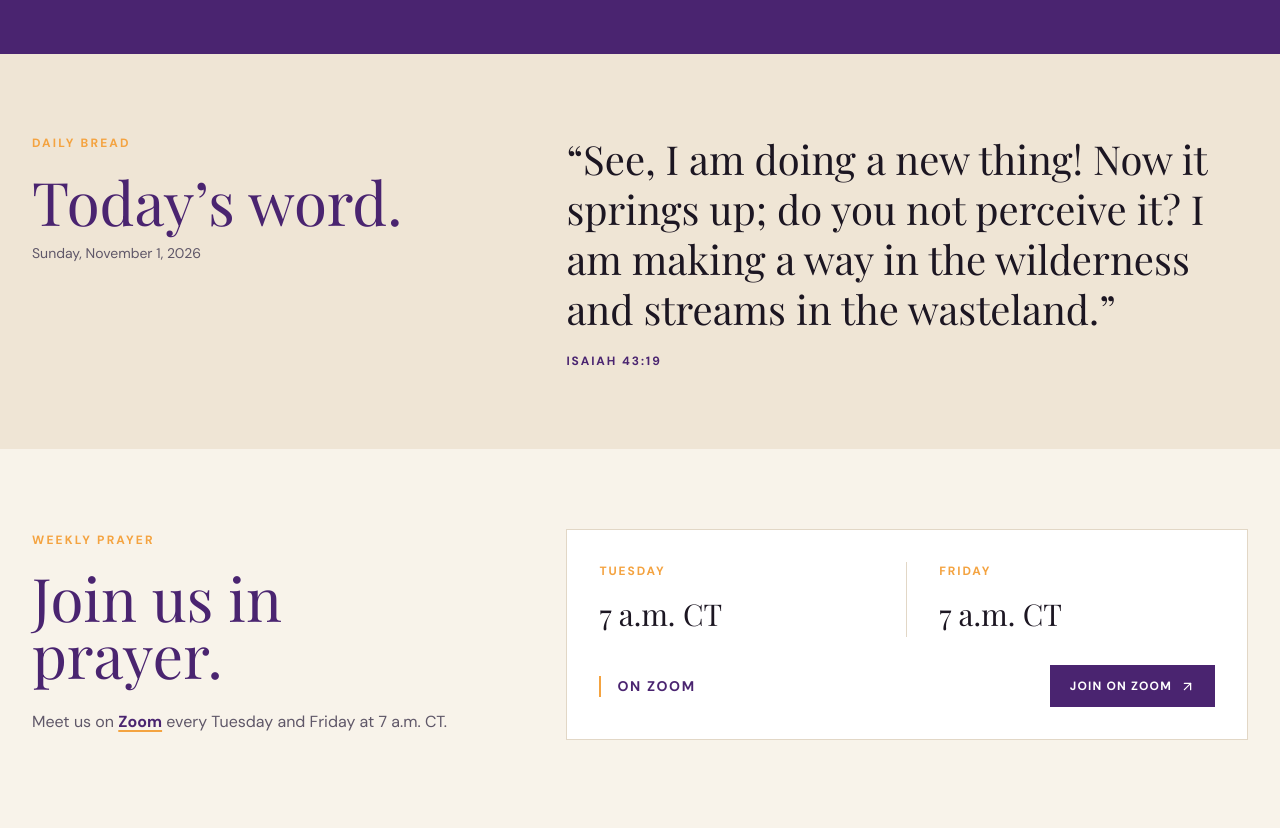
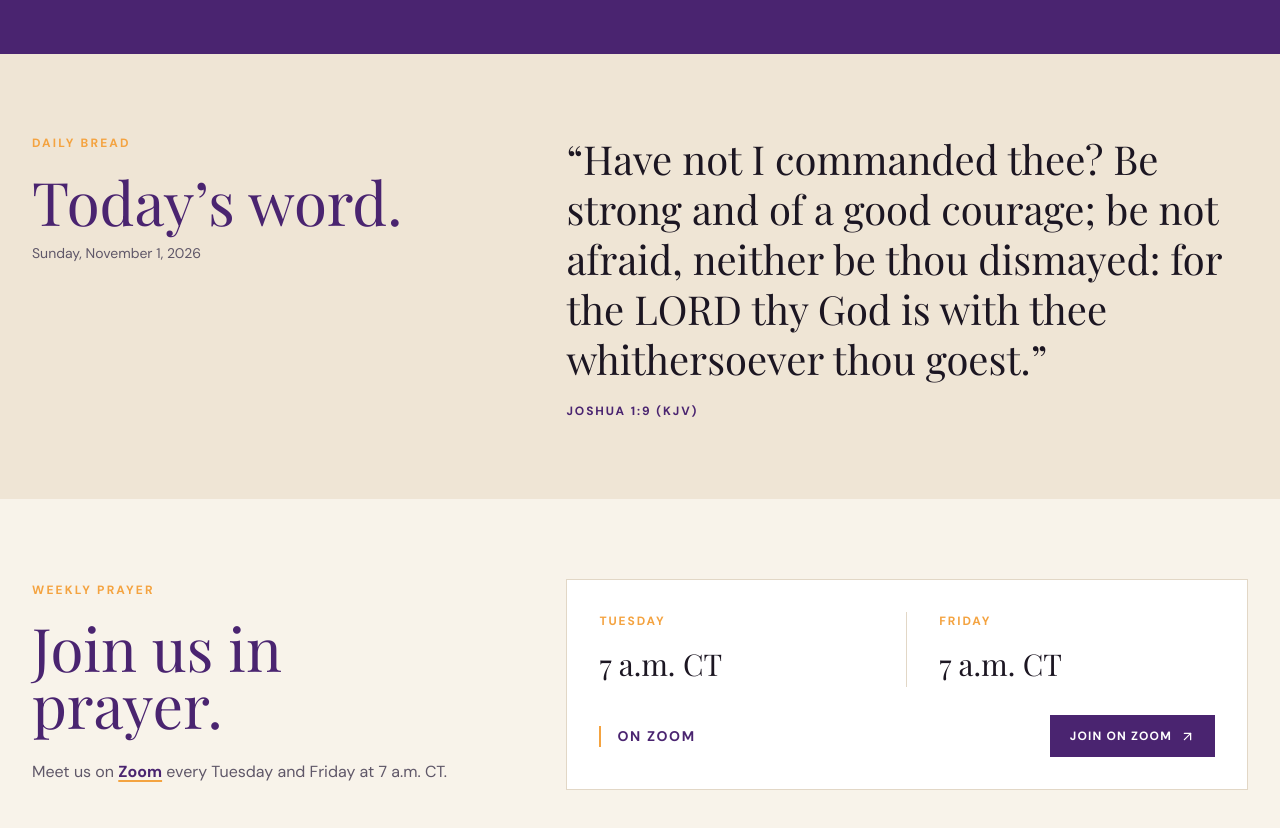
Before and after one commit to tariq121/fcuchurch, a plain HTML site: page index.html in a window 1280 px wide. Shown: the part 1180-2008 px from the top of the page. Drawn offline with nearby package versions, Linux system fonts and the light colour scheme.

Commit message:
Add sheet-driven daily Bible verse
The homepage Daily Bread section can now show a verse chosen per
weekday in a Google Sheet (reference or topic, per-row translation
dropdown, optional note). A Google Apps Script (google-apps-script/)
turns the sheet into JSON using bible-api.com; setup steps are in its
README. Until VERSE_ENDPOINT is set in main.js the site shows built-in
backup verses, now exact KJV text, using church (Central) time.

Co-Authored-By: Claude Sonnet 5.5 <noreply@anthropic.com>

```diff
--- a/assets/css/styles.css
+++ b/assets/css/styles.css
@@ -695,3 +695,14 @@ img.missing { visibility: hidden; }
 .mission .video-frame { box-shadow: 0 20px 40px -20px rgba(0, 0, 0, 0.6); }
 .video-caption.on-dark { color: var(--white); }
 @media (min-width: 640px) { .mission h2 { font-size: 3.75rem; } }
+
+/* Daily verse: smooth reveal while the sheet answers, and the optional note */
+.daily-bread blockquote { transition: opacity 0.25s; }
+.daily-bread.is-loading blockquote { opacity: 0; }
+.daily-bread .verse-note {
+  margin-top: 1.25rem;
+  font-family: var(--font-sans);
+  font-size: 1rem;
+  line-height: 1.75rem;
+  color: var(--muted);
+}
--- a/assets/js/main.js
+++ b/assets/js/main.js
@@ -15,43 +15,111 @@
   });
 
   // ---------- Daily Bread (verse of the day) ----------
-  var verses = [
-    ["The Lord is my shepherd; I shall not want.", "Psalm 23:1"],
-    ["Trust in the Lord with all your heart, and lean not on your own understanding.", "Proverbs 3:5"],
-    ["I can do all things through Christ who strengthens me.", "Philippians 4:13"],
-    ["For I know the plans I have for you, declares the Lord, plans to prosper you and not to harm you, plans to give you hope and a future.", "Jeremiah 29:11"],
-    ["Be kind and compassionate to one another, forgiving each other, just as in Christ God forgave you.", "Ephesians 4:32"],
-    ["Therefore, if anyone is in Christ, the new creation has come: the old has gone, the new is here!", "2 Corinthians 5:17"],
-    ["Come to me, all you who are weary and burdened, and I will give you rest.", "Matthew 11:28"],
-    ["The Lord is close to the brokenhearted and saves those who are crushed in spirit.", "Psalm 34:18"],
-    ["If we confess our sins, he is faithful and just and will forgive us our sins and purify us from all unrighteousness.", "1 John 1:9"],
-    ["And we know that in all things God works for the good of those who love him.", "Romans 8:28"],
-    ["Have I not commanded you? Be strong and courageous. Do not be afraid; do not be discouraged, for the Lord your God will be with you wherever you go.", "Joshua 1:9"],
-    ["See, I am doing a new thing! Now it springs up; do you not perceive it? I am making a way in the wilderness and streams in the wasteland.", "Isaiah 43:19"],
-    ["Give, and it will be given to you. A good measure, pressed down, shaken together and running over.", "Luke 6:38"],
-    ["Now faith is confidence in what we hope for and assurance about what we do not see.", "Hebrews 11:1"],
-    ["The steadfast love of the Lord never ceases; his mercies never come to an end; they are new every morning.", "Lamentations 3:22-23"],
-    ["But those who hope in the Lord will renew their strength. They will soar on wings like eagles.", "Isaiah 40:31"],
-    ["As far as the east is from the west, so far has he removed our transgressions from us.", "Psalm 103:12"],
-    ["Cast all your anxiety on him because he cares for you.", "1 Peter 5:7"],
-    ["Let us not become weary in doing good, for at the proper time we will reap a harvest if we do not give up.", "Galatians 6:9"],
-    ["For where two or three gather in my name, there am I with them.", "Matthew 18:20"],
-    ["Bear with each other and forgive one another if any of you has a grievance against someone. Forgive as the Lord forgave you.", "Colossians 3:13"]
+  // The church edits each weekday's verse in a Google Sheet. The Google Apps
+  // Script in google-apps-script/Code.gs turns that sheet into JSON; paste its
+  // web-app URL into VERSE_ENDPOINT. While it is blank, slow, or returns an
+  // error, the built-in KJV verses below are shown instead, so this section
+  // always has something to display.
+  var VERSE_ENDPOINT = "";
+  var CHURCH_TZ = "America/Chicago";
+
+  // Built-in backup verses (King James Version, public domain): [reference, text]
+  var fallbackVerses = [
+    ["Psalm 23:1", "The LORD is my shepherd; I shall not want."],
+    ["Proverbs 3:5", "Trust in the LORD with all thine heart; and lean not unto thine own understanding."],
+    ["Philippians 4:13", "I can do all things through Christ which strengtheneth me."],
+    ["Jeremiah 29:11", "For I know the thoughts that I think toward you, saith the LORD, thoughts of peace, and not of evil, to give you an expected end."],
+    ["Ephesians 4:32", "And be ye kind one to another, tenderhearted, forgiving one another, even as God for Christ’s sake hath forgiven you."],
+    ["2 Corinthians 5:17", "Therefore if any man be in Christ, he is a new creature: old things are passed away; behold, all things are become new."],
+    ["Matthew 11:28", "Come unto me, all ye that labour and are heavy laden, and I will give you rest."],
+    ["Psalm 34:18", "The LORD is nigh unto them that are of a broken heart; and saveth such as be of a contrite spirit."],
+    ["1 John 1:9", "If we confess our sins, he is faithful and just to forgive us our sins, and to cleanse us from all unrighteousness."],
+    ["Romans 8:28", "And we know that all things work together for good to them that love God, to them who are the called according to his purpose."],
+    ["Joshua 1:9", "Have not I commanded thee? Be strong and of a good courage; be not afraid, neither be thou dismayed: for the LORD thy God is with thee whithersoever thou goest."],
+    ["Isaiah 43:19", "Behold, I will do a new thing; now it shall spring forth; shall ye not know it? I will even make a way in the wilderness, and rivers in the desert."],
+    ["Luke 6:38", "Give, and it shall be given unto you; good measure, pressed down, and shaken together, and running over, shall men give into your bosom. For with the same measure that ye mete withal it shall be measured to you again."],
+    ["Hebrews 11:1", "Now faith is the substance of things hoped for, the evidence of things not seen."],
+    ["Lamentations 3:22-23", "It is of the LORD’S mercies that we are not consumed, because his compassions fail not. They are new every morning: great is thy faithfulness."],
+    ["Isaiah 40:31", "But they that wait upon the LORD shall renew their strength; they shall mount up with wings as eagles; they shall run, and not be weary; and they shall walk, and not faint."],
+    ["Psalm 103:12", "As far as the east is from the west, so far hath he removed our transgressions from us."],
+    ["1 Peter 5:7", "Casting all your care upon him; for he careth for you."],
+    ["Galatians 6:9", "And let us not be weary in well doing: for in due season we shall reap, if we faint not."],
+    ["Matthew 18:20", "For where two or three are gathered together in my name, there am I in the midst of them."],
+    ["Colossians 3:13", "Forbearing one another, and forgiving one another, if any man have a quarrel against any: even as Christ forgave you, so also do ye."]
   ];
 
   var verseEl = document.querySelector("[data-daily-verse]");
   if (verseEl) {
+    var textEl = verseEl.querySelector("[data-verse-text]");
+    var refEl = verseEl.querySelector("[data-verse-ref]");
+    var noteEl = verseEl.querySelector("[data-verse-note]");
+    var dateEl = verseEl.querySelector("[data-verse-date]");
+
     var now = new Date();
-    var start = new Date(now.getFullYear(), 0, 0);
-    var dayOfYear = Math.floor((now - start) / 86400000);
-    var verse = verses[dayOfYear % verses.length];
-    verseEl.querySelector("[data-verse-text]").textContent = "“" + verse[0] + "”";
-    verseEl.querySelector("[data-verse-ref]").textContent = verse[1];
-    var dateEl = verseEl.querySelector("[data-verse-date]");
+    var todayKey = now.toLocaleDateString("en-CA", { timeZone: CHURCH_TZ }); // YYYY-MM-DD, church time
     if (dateEl) {
       dateEl.textContent = now.toLocaleDateString("en-US", {
-        weekday: "long", month: "long", day: "numeric", year: "numeric"
+        weekday: "long", month: "long", day: "numeric", year: "numeric", timeZone: CHURCH_TZ
       });
+    }
+
+    var showVerse = function (v) {
+      textEl.textContent = "“" + v.text + "”";
+      refEl.textContent = v.reference + (v.translation ? " (" + v.translation + ")" : "");
+      refEl.title = v.translationName || "";
+      if (noteEl) {
+        noteEl.textContent = v.note || "";
+        noteEl.hidden = !v.note;
+      }
+    };
+
+    var showFallback = function () {
+      var p = todayKey.split("-");
+      var day = Math.floor(Date.UTC(+p[0], +p[1] - 1, +p[2]) / 86400000);
+      var f = fallbackVerses[day % fallbackVerses.length];
+      showVerse({ reference: f[0], text: f[1], translation: "KJV", translationName: "King James Version" });
+    };
+
+    // Remember the sheet's answer for 30 minutes so page-to-page navigation is instant.
+    var CACHE_KEY = "fcu-verse-v1";
+    var CACHE_MS = 30 * 60 * 1000;
+    var readCache = function () {
+      try {
+        var c = JSON.parse(localStorage.getItem(CACHE_KEY));
+        if (c && c.day === todayKey && Date.now() - c.at < CACHE_MS) return c.verse;
+      } catch (e) { /* storage unavailable */ }
+      return null;
+    };
+    var writeCache = function (verse) {
+      try {
+        localStorage.setItem(CACHE_KEY, JSON.stringify({ day: todayKey, at: Date.now(), verse: verse }));
+      } catch (e) { /* storage unavailable */ }
+    };
+
+    var cached = VERSE_ENDPOINT ? readCache() : null;
+    if (cached) {
+      showVerse(cached);
+    } else if (!VERSE_ENDPOINT || !window.fetch) {
+      showFallback();
+    } else {
+      verseEl.classList.add("is-loading"); // hides the placeholder verse briefly to avoid a visible swap
+      var ctrl = window.AbortController ? new AbortController() : null;
+      var timer = setTimeout(function () { if (ctrl) ctrl.abort(); }, 5000);
+      fetch(VERSE_ENDPOINT, ctrl ? { signal: ctrl.signal } : {})
+        .then(function (res) {
+          if (!res.ok) throw new Error("HTTP " + res.status);
+          return res.json();
+        })
+        .then(function (data) {
+          if (!data || !data.ok || !data.text || !data.reference) throw new Error((data && data.error) || "No verse");
+          showVerse(data);
+          writeCache(data);
+        })
+        .catch(function () { showFallback(); })
+        .finally(function () {
+          clearTimeout(timer);
+          verseEl.classList.remove("is-loading");
+        });
     }
   }
 
--- a/index.html
+++ b/index.html
@@ -73,8 +73,9 @@
           <p class="date" data-verse-date></p>
         </div>
         <blockquote>
-          <p data-verse-text>&ldquo;Be kind and compassionate to one another, forgiving each other, just as in Christ God forgave you.&rdquo;</p>
-          <cite data-verse-ref>Ephesians 4:32</cite>
+          <p data-verse-text>&ldquo;And be ye kind one to another, tenderhearted, forgiving one another, even as God for Christ&rsquo;s sake hath forgiven you.&rdquo;</p>
+          <cite data-verse-ref title="King James Version">Ephesians 4:32 (KJV)</cite>
+          <p class="verse-note" data-verse-note hidden></p>
         </blockquote>
       </div>
     </section>
```
Also changed, not shown: 3 other files.
